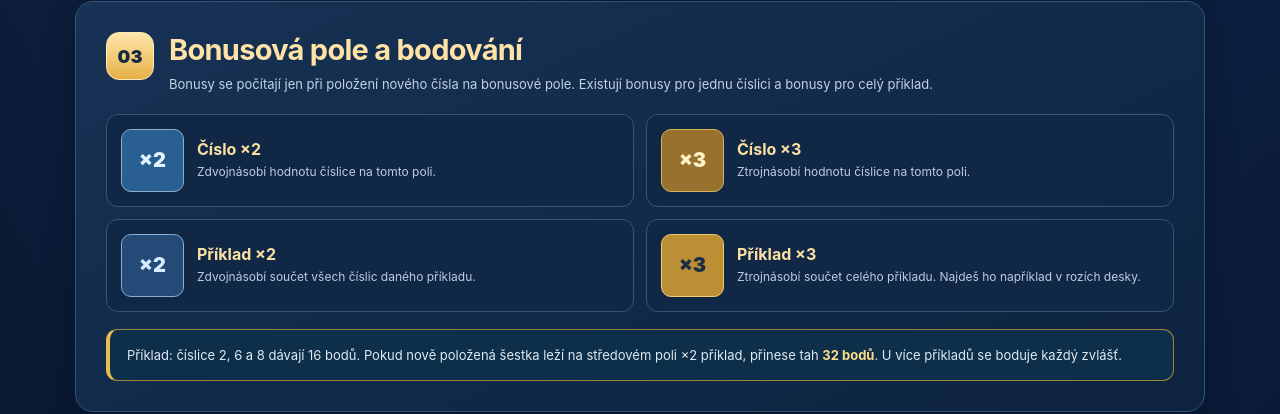
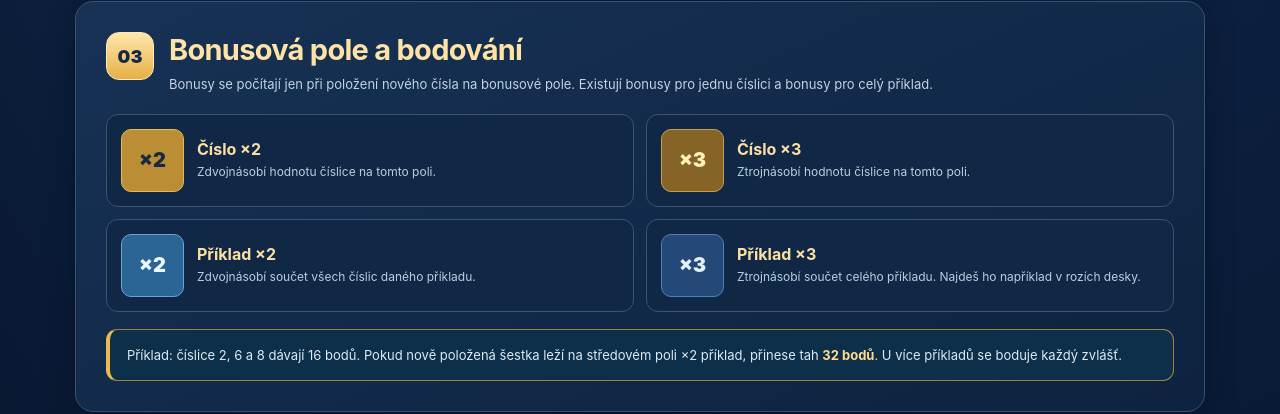
Before and after one commit to CaseyCZ/Abaku, a website: page how-to-play.html in a window 1280 px wide. Shown: the part 1776-2190 px from the top of the page. Drawn offline with Linux system fonts and the light colour scheme.

Commit message:
Fix number/example bonus colors on dark board

```diff
--- a/tutorial.css
+++ b/tutorial.css
@@ -104,10 +104,10 @@
   display:grid;place-items:center;flex:none;width:63px;height:63px;border-radius:10px;
   font-weight:900;font-size:20px;border:1px solid #8badcf;
 }
-.tutorial-bonus-chip.dd{background:#2a5f92;color:#e4f4ff}
-.tutorial-bonus-chip.td{background:#97712d;color:#fff1c8;border-color:#d7b15b}
-.tutorial-bonus-chip.de{background:#244a77;color:#d5ebff}
-.tutorial-bonus-chip.te{background:#bd8f35;color:#1b2c45;border-color:#f0ca71}
+.tutorial-bonus-chip.dd{background:#bb8e36;color:#182941;border-color:#e2b95b}
+.tutorial-bonus-chip.td{background:#866326;color:#fff0ba;border-color:#c6a051}
+.tutorial-bonus-chip.de{background:#2b6596;color:#ecf6ff;border-color:#6ca4d1}
+.tutorial-bonus-chip.te{background:#244878;color:#e2efff;border-color:#4e81b9}
 .tutorial-bonuses strong{color:#fce0a3}
 .tutorial-bonuses p{margin:4px 0 0;color:#bbcee1;font-size:12px;line-height:1.55}
 .tutorial-highlight{
```
